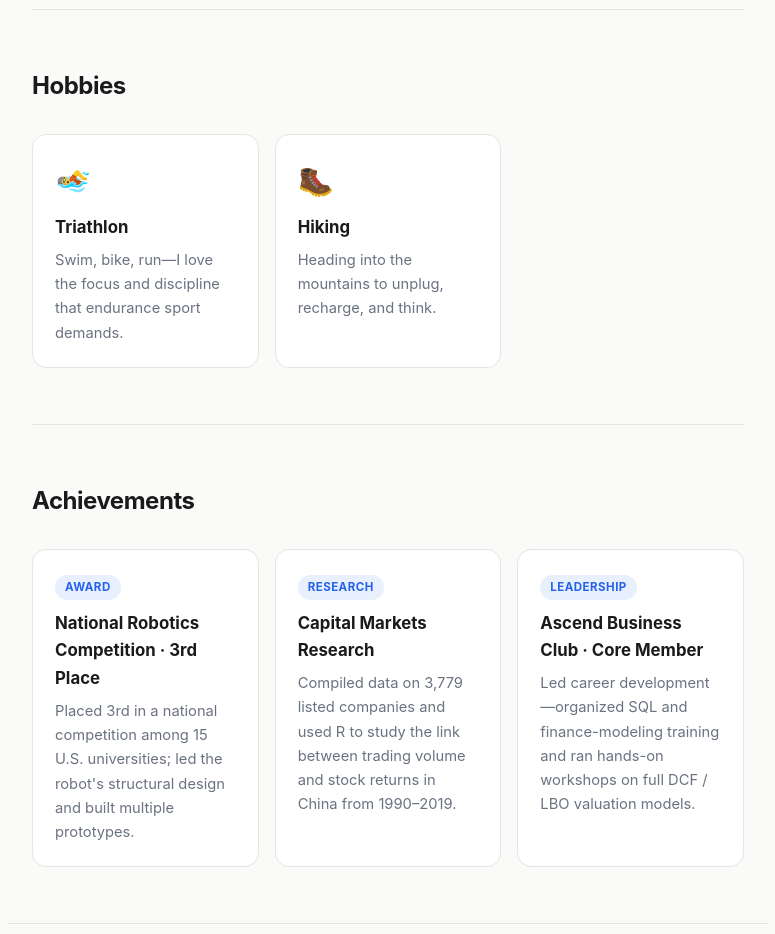
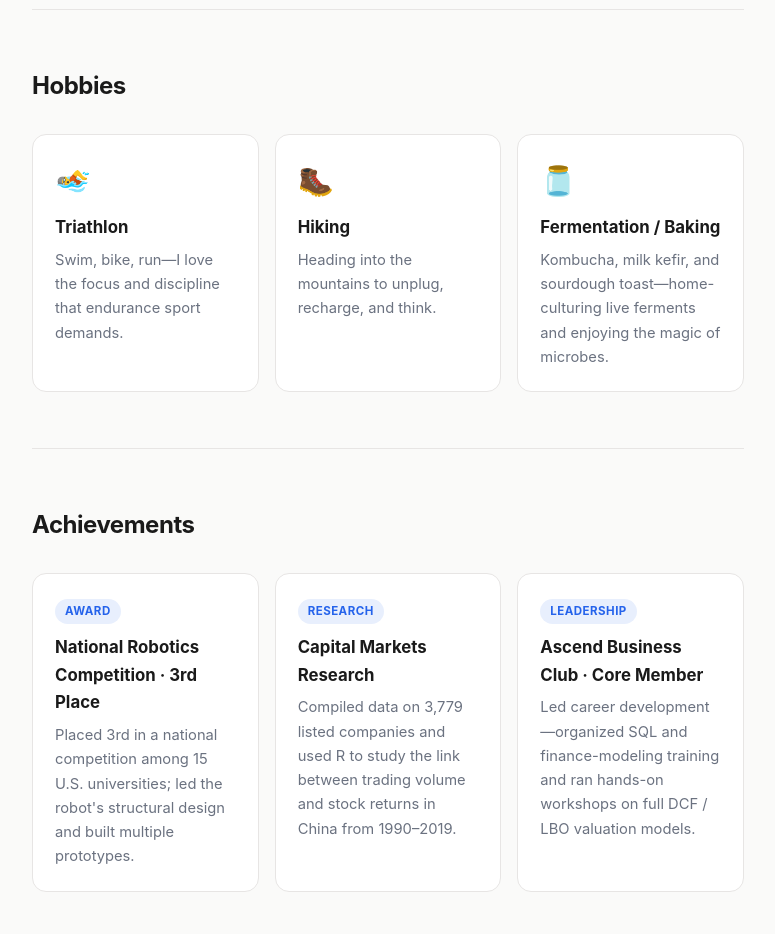
Before and after one commit to leplusxi-max/leplusxi-max.github.io, a plain HTML site: page index.html in a window 1280 px wide. Shown: the part 2880-3814 px from the top of the page, without its empty margins (252-1027 px from the left). Drawn offline with Linux system fonts and the light colour scheme.

Commit message:
Add fermentation/baking hobby card
Co-authored-by: Cursor <cursoragent@cursor.com>

```diff
--- a/index.html
+++ b/index.html
@@ -151,6 +151,11 @@
           <h3 data-zh="徒步" data-en="Hiking">Hiking</h3>
           <p data-zh="走进山野，在自然中放空、充电、思考。" data-en="Heading into the mountains to unplug, recharge, and think.">Heading into the mountains to unplug, recharge, and think.</p>
         </div>
+        <div class="card">
+          <span class="card-icon">🫙</span>
+          <h3 data-zh="发酵 / 烘焙" data-en="Fermentation / Baking">Fermentation / Baking</h3>
+          <p data-zh="康普茶、奶开菲尔、酵液吐司——在家培育菌种，享受发酵的微生物魔法。" data-en="Kombucha, milk kefir, and sourdough toast—home-culturing live ferments and enjoying the magic of microbes.">Kombucha, milk kefir, and sourdough toast—home-culturing live ferments and enjoying the magic of microbes.</p>
+        </div>
       </div>
     </section>
 
```
